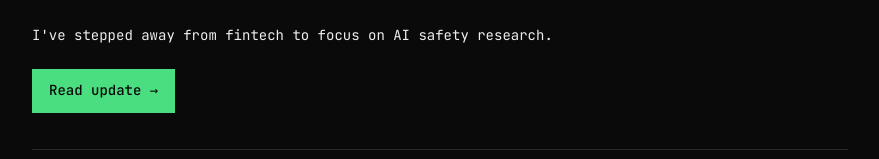
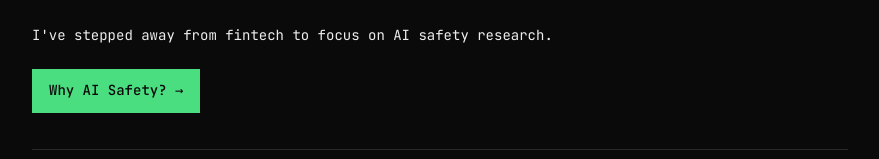
Before and after one commit to BennettJamesBishop/BennettJamesBishop.github.io, a React (Create React App) app: page /#/ in a window 1280 px wide. Shown: the part 641-800 px from the top of the page, without its empty margins (200-1079 px from the left). Built offline with nearby package versions, Linux system fonts and the light colour scheme.

Commit message:
Clarify AI safety update call to action (#11)

```diff
--- a/src/components/controlSection.js
+++ b/src/components/controlSection.js
@@ -6,7 +6,7 @@ export default function ControlSection() {
       <h2 className="t-section-head">AI control</h2>
       <p className="t-focus-statement">October 2026 Update: Shifting focus to AI Safety</p>
       <p className="t-update-summary">I've stepped away from fintech to focus on AI safety research.</p>
-      <Link className="t-update-link" to="/updates/october-2026">Read update →</Link>
+      <Link className="t-update-link" to="/updates/october-2026">Why AI Safety? →</Link>
       <article className="t-current-work">
         <div className="t-work-title"><h3>Current work</h3><span className="t-wip-label">Work in progress</span></div>
         <h4>Contextual Discontinuity and Long-Horizon Adversarial Coordination</h4>
```
